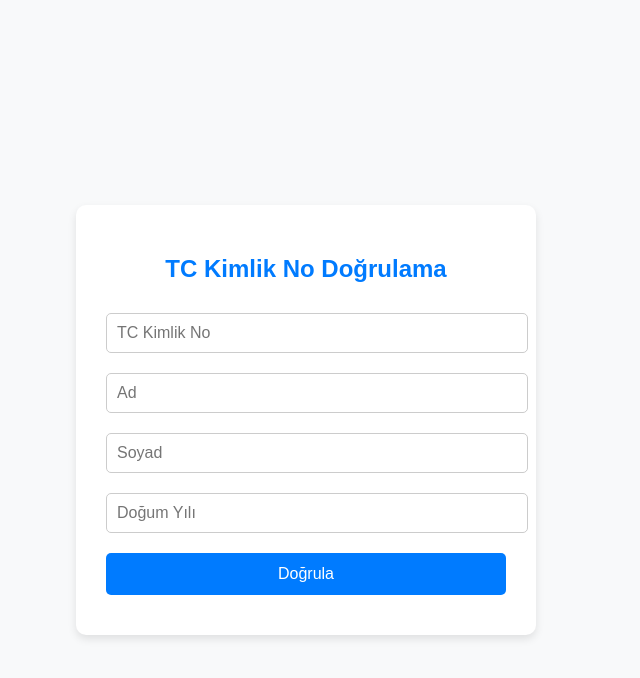
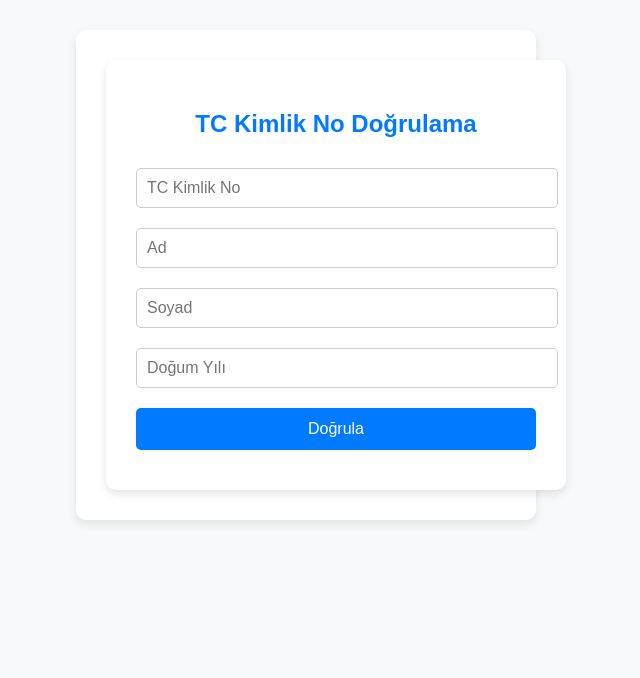
Before and after one commit to koray62/tc-kimlik-backend, a React (Vite) app: page / in a window 1280 px wide. Shown: the top 678 px of the page, without its empty margins (334-974 px from the left). Built offline with nearby package versions, Linux system fonts and the light colour scheme.

Commit message:
Update App.jsx

```diff
--- a/src/App.jsx
+++ b/src/App.jsx
@@ -1,3 +1,4 @@
+import './App.css';
 import React, { useState } from 'react';
 import axios from 'axios';
 import Swal from 'sweetalert2';
@@ -75,7 +76,7 @@ function App() {
   };
 
   return (
-    <div style={{ minHeight: '100vh', backgroundColor: '#f8f9fa', display: 'flex', justifyContent: 'center', alignItems: 'center', padding: '20px' }}>
+    <div className="form-container">
       <div style={{ backgroundColor: '#fff', padding: '30px', borderRadius: '10px', boxShadow: '0 4px 8px rgba(0,0,0,0.1)', width: '100%', maxWidth: '400px' }}>
         <h2 style={{ textAlign: 'center', marginBottom: '20px', color: '#007bff' }}>TC Kimlik No Doğrulama</h2>
         <form onSubmit={handleSubmit}>
```
